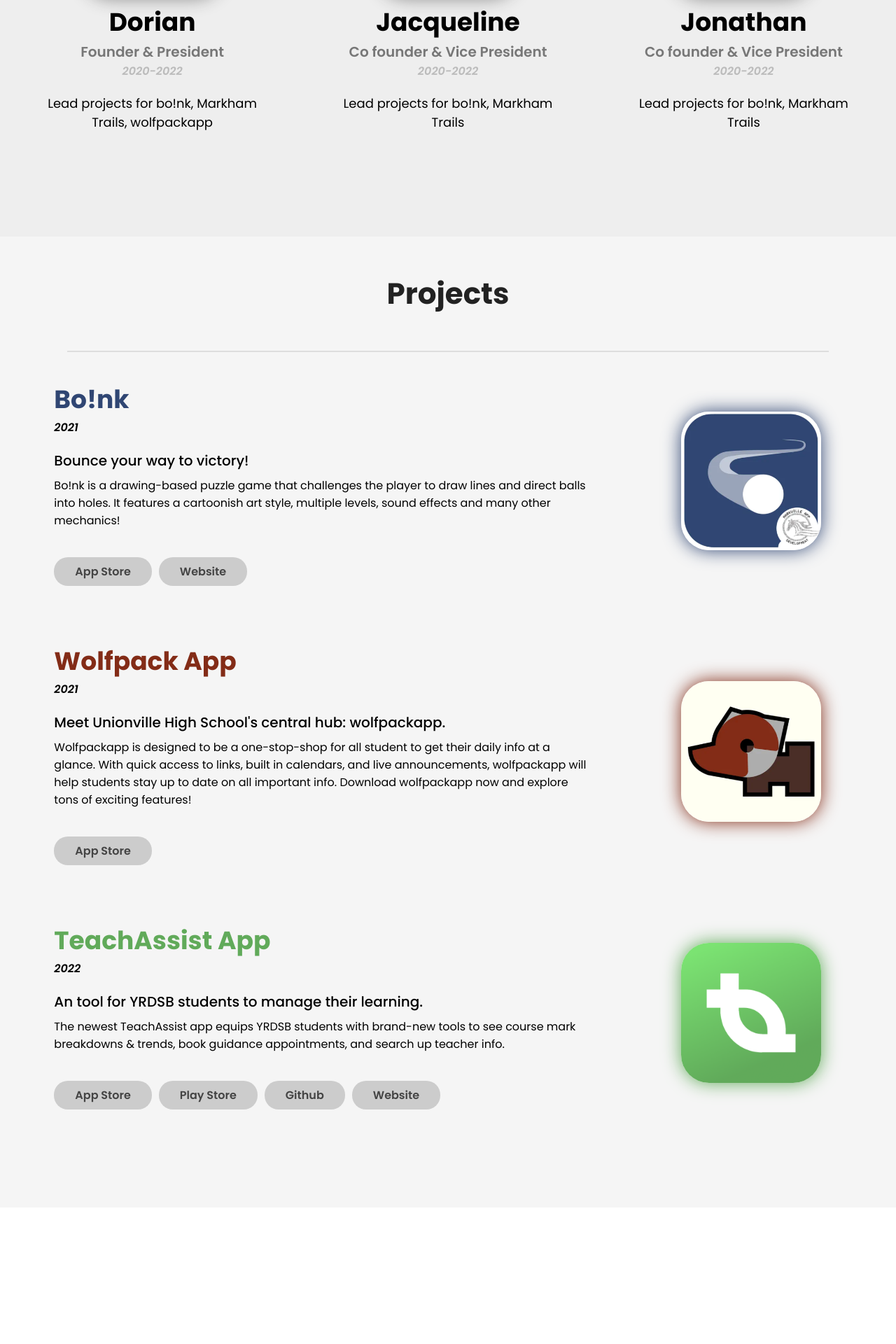
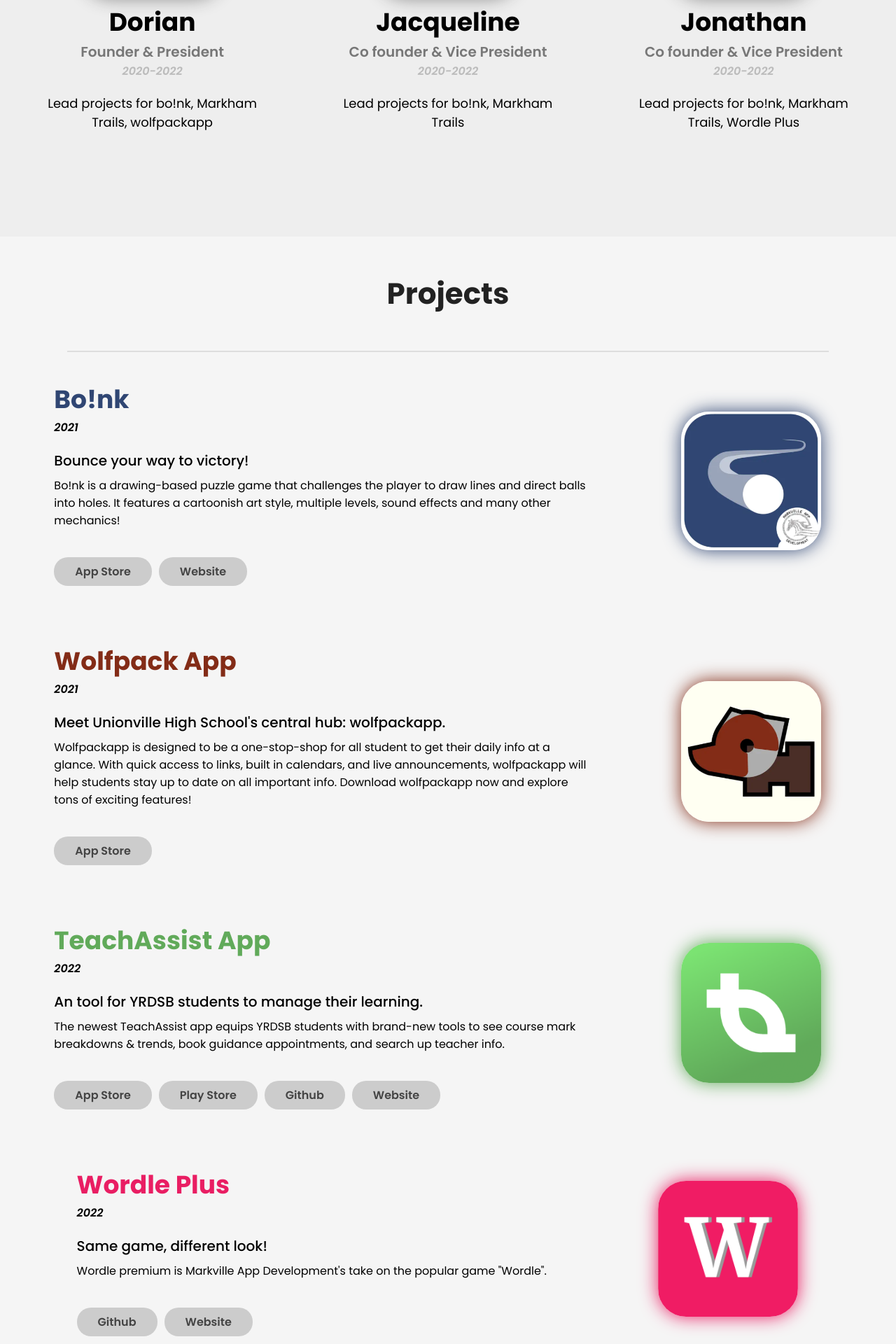
Before and after one commit to MarkvilleDev/MarkvilleDev.github.io, a React (Create React App) app: page / in a window 1280 px wide. Shown: the part 1740-3660 px from the top of the page at 70% size. Before the commit the page ends 3465 px from the top, so only its background shows below. Built offline with nearby package versions, Linux system fonts and the light colour scheme.

Commit message:
Wordle Plus

```diff
--- a/src/data/projects_data.js
+++ b/src/data/projects_data.js
@@ -1,6 +1,7 @@
 import Wolfpackapp from "../assets/Wolfpackapp.png";
 import Boink from "../assets/Boink.png";
 import Teachassistapp from "../assets/Teachassistapp.png";
+import WordlePlus from "../assets/WordlePlus.png";
 // import MarkhamTrails from "../assets/MarkhamTrails.png";
 
 export const projects_data = [
@@ -57,6 +58,23 @@
       alt: "TeachAssist App Image",
     },
   },
+  {
+    name: "Wordle Plus",
+    subtitle: "Same game, different look!",
+    description:
+      'Wordle premium is Markville App Development\'s take on the popular game "Wordle".',
+    date: "2022",
+    github: "https://github.com/MarkvilleAppDev/wordle_premium",
+    website: "https://wordlepremium.web.app/#/",
+    colors: {
+      primary: "#e91e63",
+      text: "#ffffff",
+    },
+    image: {
+      src: WordlePlus,
+      alt: "WordlePlus Image",
+    },
+  },
 ];
 
 /*
--- a/src/data/team_data.js
+++ b/src/data/team_data.js
@@ -21,7 +21,7 @@
     name: "Jonathan",
     position: "Co founder & Vice President",
     year: "2020-2022",
-    role: "Lead projects for bo!nk, Markham Trails",
+    role: "Lead projects for bo!nk, Markham Trails, Wordle Plus",
     image: Jonathan,
   },
 ];
```
Also changed, not shown: src/assets/WordlePlus.png (added).
